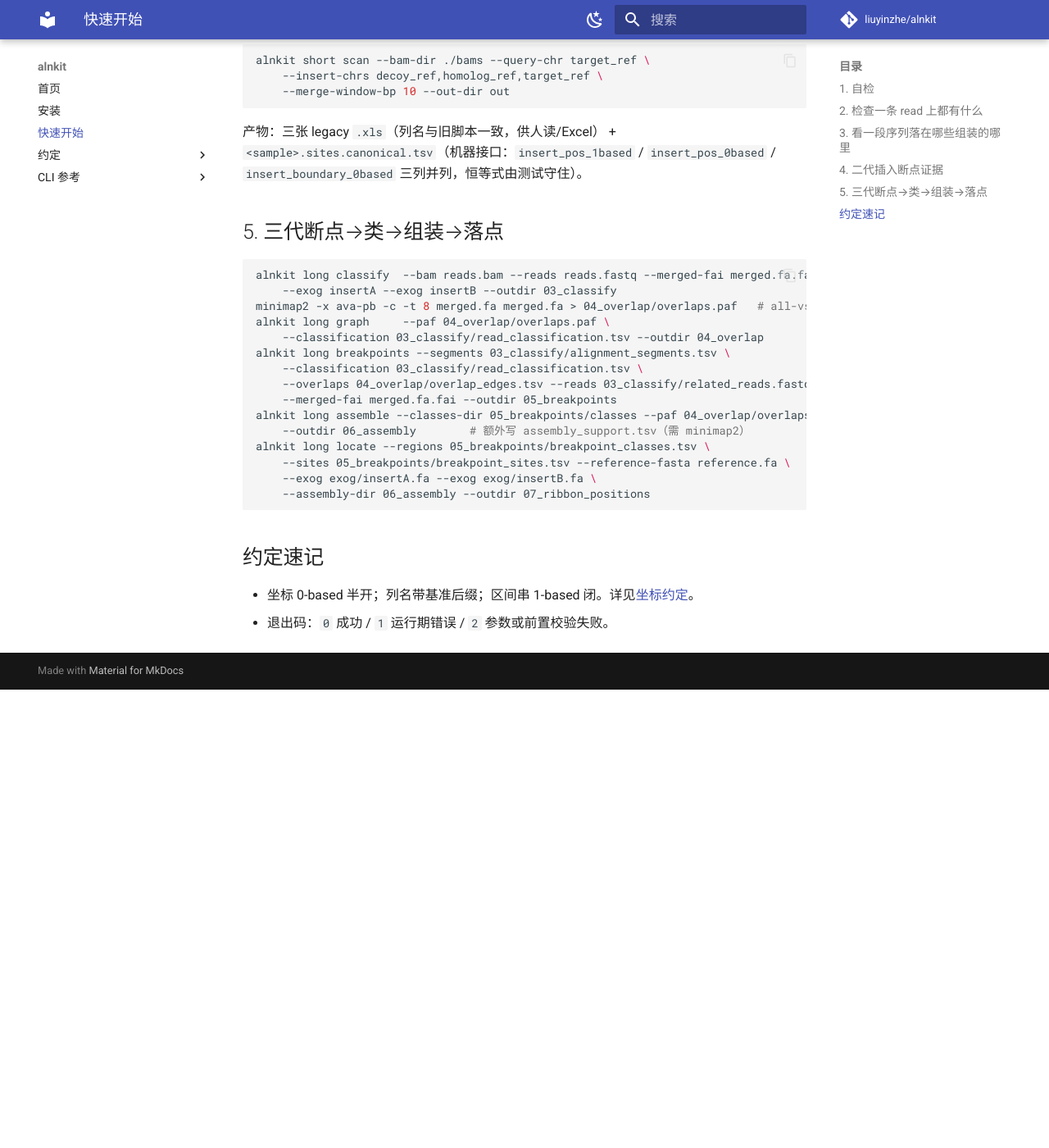
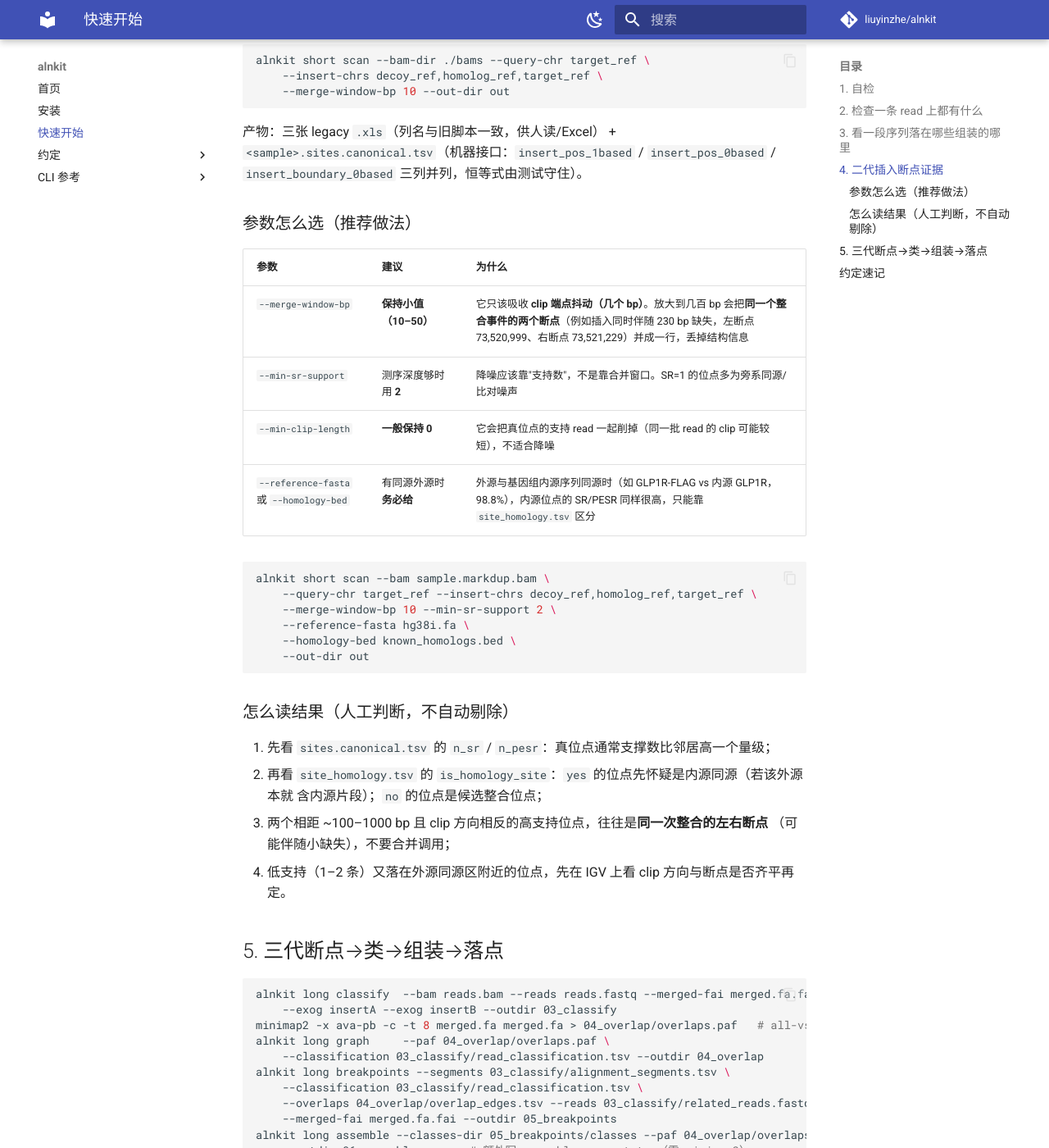
Before and after one commit to liuyinzhe/alnkit, an MkDocs documentation site: the page built from docs/quickstart.md, in a window 1280 px wide and 1400 px high, scrolled down 866 px. Shown: the whole window at 82% size. Built offline with MkDocs 1.6.1 and Material for MkDocs 9.7.7, drawn with Linux system fonts in a browser that asks for light colours; comment, search, counter and statistics services are not loaded; before the commit the page ends 1707 px from its top, so only the background shows below that.

Commit message:
docs(short): 补充 short scan 的参数选择与结果判读建议
按用户要求在文档里写清推荐做法（不做任何自动剔除，把同源信息交给使用者判断）：

- --merge-window-bp 保持 10–50：它只该吸收 clip 端点抖动。20260103 数据实测，
  放大到 300 会把同一次整合的左右断点（chr6:73,520,999 与 73,521,229，相距 230 bp）
  并成一行，丢掉“插入同时伴随 230 bp 缺失”这个结构信息；这两处的支持 read 无交集
  （10+2+3+132=147=并集），clip 方向相反，属两个真实断点。
- 降噪用 --min-sr-support 2，而不是放大合并窗口。
- --min-clip-length 一般保持 0（会削掉真位点的支持）。
- 有同源外源时给 --reference-fasta 或 --homology-bed，看 site_homology.tsv 的
  is_homology_site 由人判断。
- 新增“怎么读结果”四条：支撑数量级、同源标记、左右断点成对、低支持位点回 IGV 看。

同时把我上一轮“窗口 ≈ read 长度×2”的错误建议从 REPORT.md 里更正。

````diff
--- a/docs/quickstart.md
+++ b/docs/quickstart.md
@@ -45,6 +45,33 @@ alnkit short scan --bam-dir ./bams --query-chr target_ref \
 + `<sample>.sites.canonical.tsv`（机器接口：`insert_pos_1based` / `insert_pos_0based` /
 `insert_boundary_0based` 三列并列，恒等式由测试守住）。
 
+### 参数怎么选（推荐做法）
+
+| 参数 | 建议 | 为什么 |
+|---|---|---|
+| `--merge-window-bp` | **保持小值（10–50）** | 它只该吸收 **clip 端点抖动（几个 bp）**。放大到几百 bp 会把**同一个整合事件的两个断点**（例如插入同时伴随 230 bp 缺失，左断点 73,520,999、右断点 73,521,229）并成一行，丢掉结构信息 |
+| `--min-sr-support` | 测序深度够时用 **2** | 降噪应该靠"支持数"，不是靠合并窗口。SR=1 的位点多为旁系同源/比对噪声 |
+| `--min-clip-length` | **一般保持 0** | 它会把真位点的支持 read 一起削掉（同一批 read 的 clip 可能较短），不适合降噪 |
+| `--reference-fasta` 或 `--homology-bed` | 有同源外源时**务必给** | 外源与基因组内源序列同源时（如 GLP1R-FLAG vs 内源 GLP1R，98.8%），内源位点的 SR/PESR 同样很高，只能靠 `site_homology.tsv` 区分 |
+
+```bash
+alnkit short scan --bam sample.markdup.bam \
+    --query-chr target_ref --insert-chrs decoy_ref,homolog_ref,target_ref \
+    --merge-window-bp 10 --min-sr-support 2 \
+    --reference-fasta hg38i.fa \
+    --homology-bed known_homologs.bed \
+    --out-dir out
+```
+
+### 怎么读结果（人工判断，不自动剔除）
+
+1. 先看 `sites.canonical.tsv` 的 `n_sr` / `n_pesr`：真位点通常支撑数比邻居高一个量级；
+2. 再看 `site_homology.tsv` 的 `is_homology_site`：`yes` 的位点先怀疑是内源同源（若该外源本就
+   含内源片段）；`no` 的位点是候选整合位点；
+3. 两个相距 ~100–1000 bp 且 clip 方向相反的高支持位点，往往是**同一次整合的左右断点**
+   （可能伴随小缺失），不要合并调用；
+4. 低支持（1–2 条）又落在外源同源区附近的位点，先在 IGV 上看 clip 方向与断点是否齐平再定。
+
 ## 5. 三代断点→类→组装→落点
 
 ```bash
````
